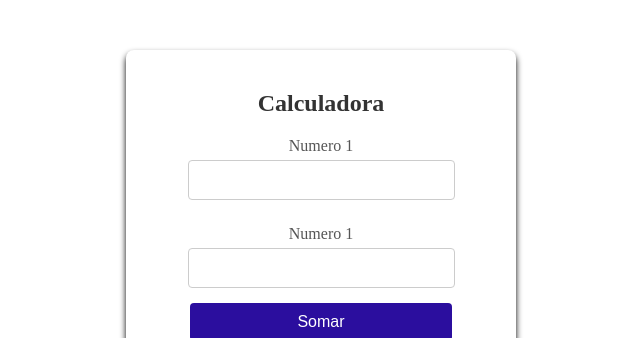
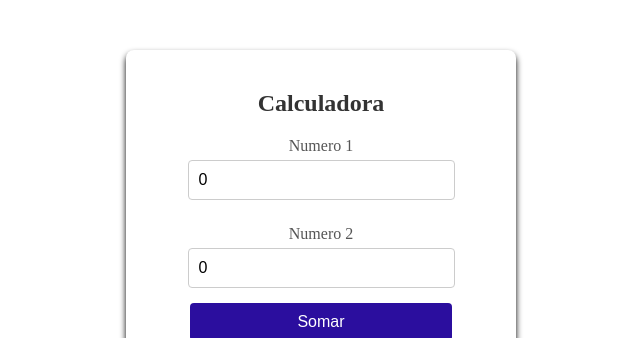
Before and after one commit to luanvictorsz/conceitos-basicos, an Angular app: page /calculadora in a window 1280 px wide. Shown: the top 338 px of the page, without its empty margins (319-959 px from the left). Built offline with nearby package versions, Linux system fonts and the light colour scheme.

Commit message:
feat and fix: correcao de variaveis e capturando os valores do formulario usando o modulo de forms do angular

```diff
--- a/src/calculadora/calculadora.component.html
+++ b/src/calculadora/calculadora.component.html
@@ -1,14 +1,14 @@
 <div class="container">
     <div class="form-box">
-        <form>
+        <form #fmr="ngForm">
             <h2>Calculadora</h2>
-            <label>Numero 1</label>
-            <input type="number" name="numero1" id="numero1"/>
+            <label for="numero1">Numero 1</label>
+            <input type="number" name="numero1" id="numero1" [(ngModel)]="numero1"/>
 
-            <label>Numero 1</label>
-            <input type="number" name="numero1" id="numero1"/>
+            <label for="numero2">Numero 2</label>
+            <input type="number" name="numero2" id="numero2" [(ngModel)]="numero2"/>
 
-            <button type="submit" (submit)="calcularResultado()">Somar</button>
+            <button type="button" (click)="calcularResultado()">Somar</button>
         </form>
 
         <div class="result-display">
--- a/src/calculadora/calculadora.component.ts
+++ b/src/calculadora/calculadora.component.ts
@@ -1,8 +1,10 @@
 import { Component } from '@angular/core';
+import { FormsModule } from '@angular/forms';
 
 @Component({
   selector: 'app-calculadora',
-  imports: [],
+  imports: [ FormsModule ],
+  providers: [],
   templateUrl: './calculadora.component.html',
   styleUrl: './calculadora.component.css'
 })
```
